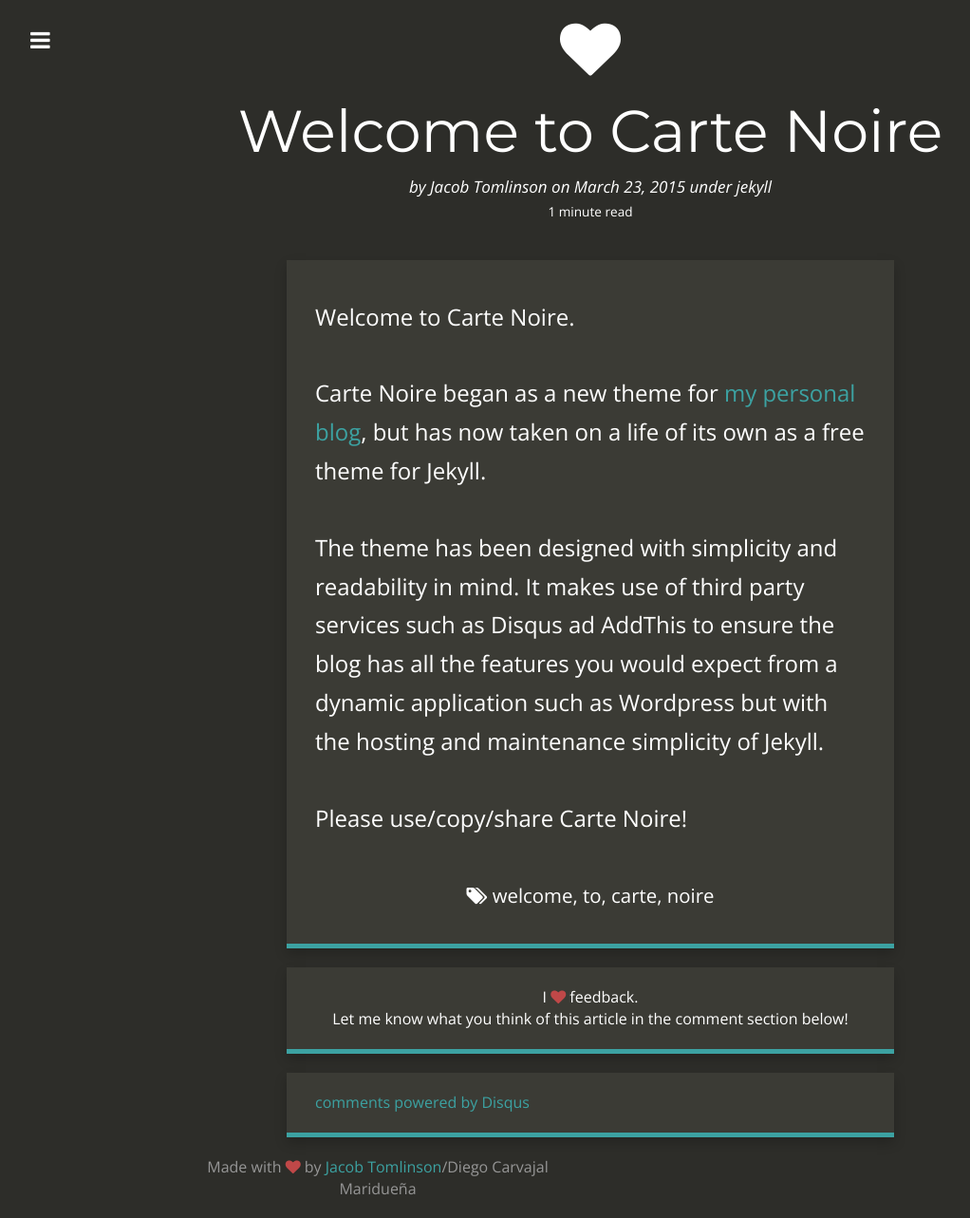
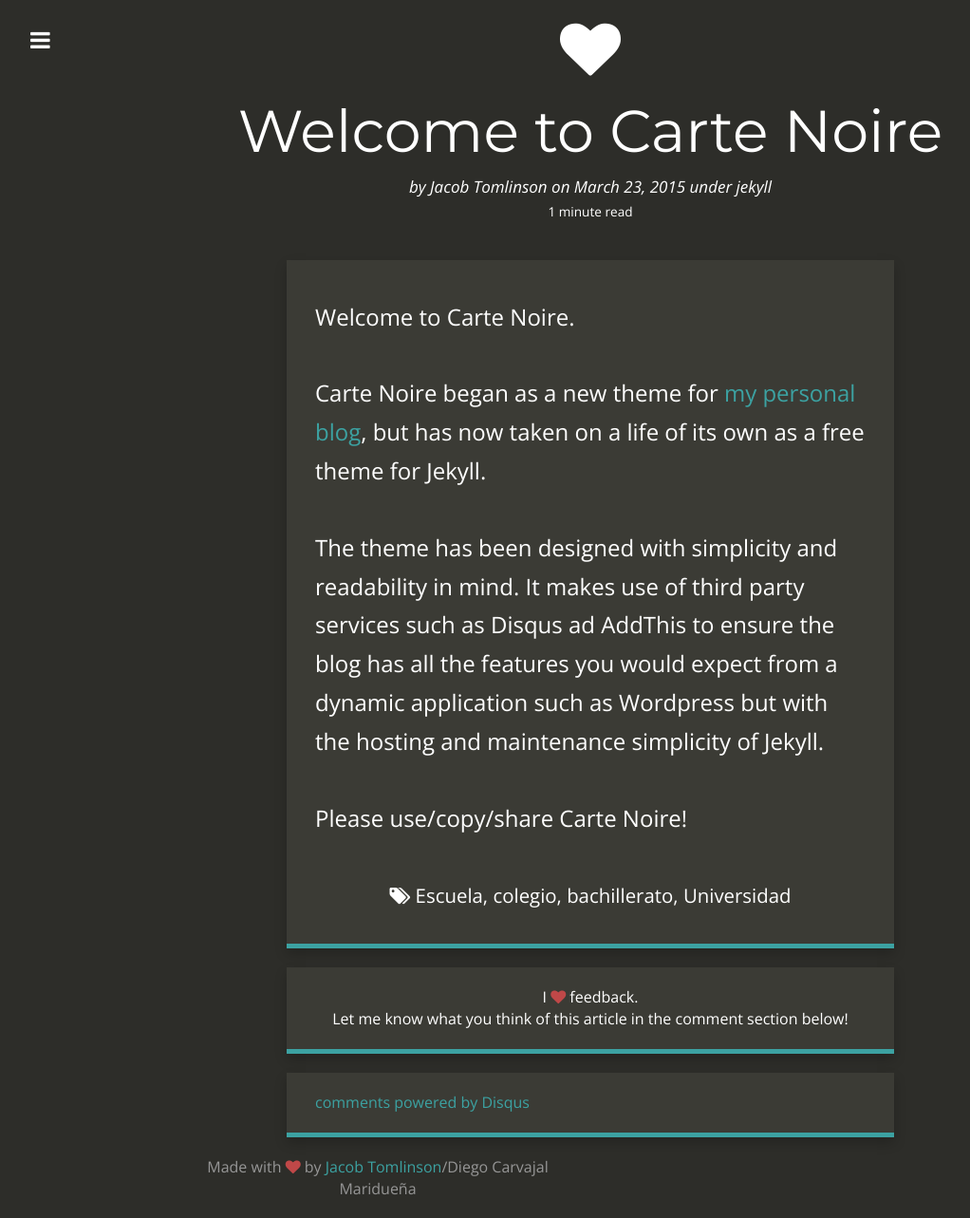
Before and after one commit to DiegJazm98/DiegJazm98.github.io, a Jekyll site: the page built from _posts/2020-08-20-welcome-to-carte-noir.md, in a window 1280 px wide. Shown: the whole page at 95% size, without its empty margins (18-1040 px from the left). Built offline with Jekyll 4.4.1, drawn with Linux system fonts in a browser that asks for light colours; nearby versions of some CDN libraries; comment, search, counter and statistics services are not loaded.

Commit message:
Update and rename 2015-03-23-welcome-to-carte-noir.md to 2020-08-20-welcome-to-carte-noir.md

```diff
--- a/_posts/2015-03-23-welcome-to-carte-noir.md
+++ b/_posts/2020-08-20-welcome-to-carte-noir.md
@@ -7,10 +7,10 @@ summary:    Carte Noire is a dark blog theme for Jekyll focusing on a clear read
 categories: jekyll
 thumbnail:  heart
 tags:
- - welcome
- - to
- - carte
- - noire
+ - Escuela
+ - colegio
+ - bachillerato
+ - Universidad
 ---
 
 Welcome to Carte Noire.
```
